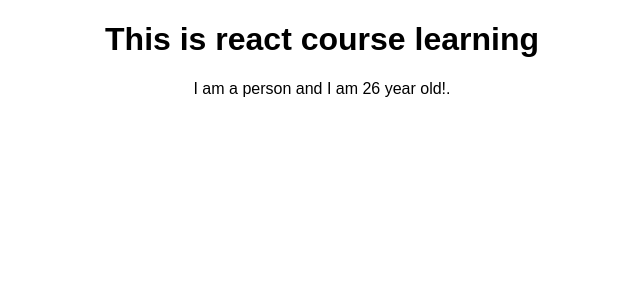
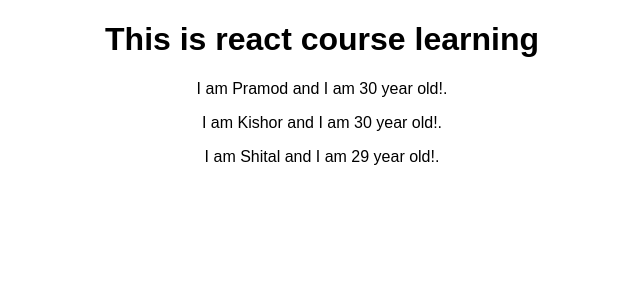
Before and after one commit to pramodkharade/REACTJS-Learning, a React (Create React App) app: page / in a window 1280 px wide. Shown: the top 300 px of the page, without its empty margins (318-958 px from the left). Built offline with nearby package versions, Linux system fonts and the light colour scheme.

Commit message:
get attribute values using the props

```diff
--- a/src/App.js
+++ b/src/App.js
@@ -7,7 +7,9 @@
     return (
       <div className="App">
         <h1>This is react course learning</h1>
-        <Person />
+        <Person name="Pramod" age="30" > </Person>
+        <Person name="Kishor" age="30" > My Hobbies: Racing </Person>
+        <Person name="Shital" age="29" > </Person>
       </div>
     );
   }
--- a/src/Person/Person.js
+++ b/src/Person/Person.js
@@ -1,6 +1,6 @@
 import React from 'react';
-const person =  () =>{
-    return <p>I am a person and I am { Math.floor(Math.random() * 30)} year old!.</p>;
+const person =  (props) =>{
+    return <p>I am {props.name} and I am { props.age} year old!.</p>;
 };
 
 export default person;
```
